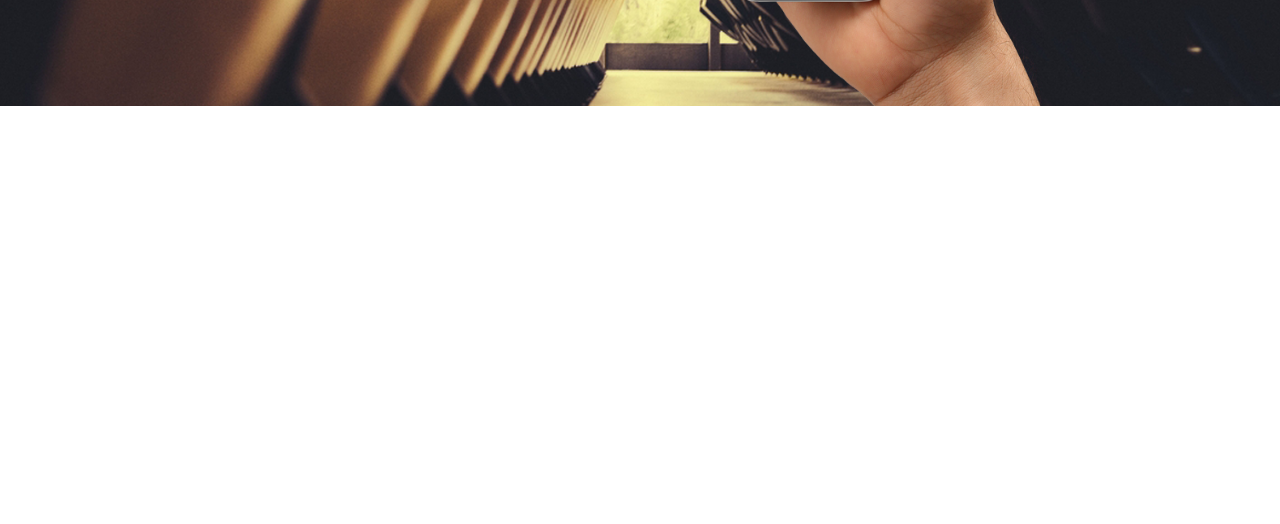
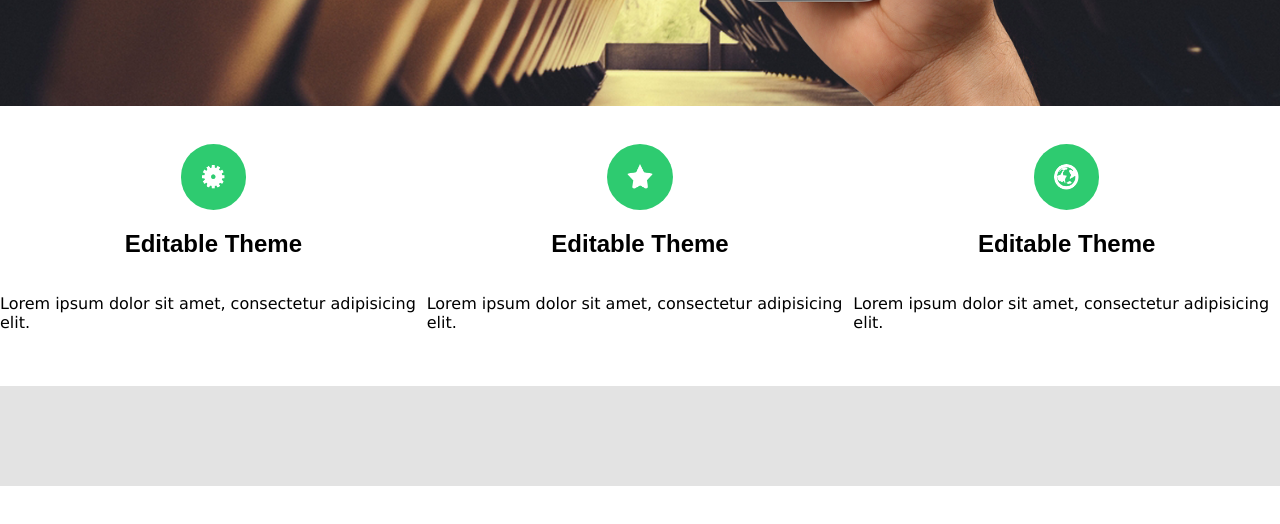
Before and after one commit to jpFerreiraV/notify-site, a plain HTML site: page index.html in a window 1280 px wide. Shown: the part 416-940 px from the top of the page. Drawn offline with Linux system fonts and the light colour scheme.

Commit message:
Criar a main section do site

```diff
--- a/index.html
+++ b/index.html
@@ -32,11 +32,40 @@
                 <img src="imagem/hand.png" alt="" srcset="">
             </div>
         </header>
-        <main>
+        <main class="main">
+            <section class="mainDiv">
+                <div class="section">
+                    <img src="imagem/icone1.png" alt="">
+                    <h2>Editable Theme</h2>
+                    <p>Lorem ipsum dolor sit amet, consectetur adipisicing elit.</p>
+                </div>
+                <div class="section">
+                    <img src="imagem/icone2.png" alt="">
+                    <h2>Editable Theme</h2>
+                    <p>Lorem ipsum dolor sit amet, consectetur adipisicing elit.</p>
+                </div>
+                <div class="section">
+                    <img src="imagem/icone3.png" alt="">
+                    <h2>Editable Theme</h2>
+                    <p>Lorem ipsum dolor sit amet, consectetur adipisicing elit.</p>
+                </div>
 
+            </section>
         </main>
         <section class="contato">
+            <div class="emailVideo">
+                <div class="textoEmail">
+                    <div>
 
+                    </div>
+                    <div>
+
+                    </div>
+                </div>
+                <div class="video">
+
+                </div>
+            </div>
         </section>
         <section class="feedback">
 
--- a/style.css
+++ b/style.css
@@ -14,6 +14,7 @@ body{
         "footer";
 }
 
+/* BANNER */
 header{
     background-image: url(imagem/banner.png);
     background-position: center;
@@ -48,6 +49,7 @@ header h3 span{
 header p {
     width: 75%;
     word-wrap:normal;
+    word-wrap: normal;
 }
 
 .imagens-header{
@@ -76,6 +78,7 @@ header .mao img{
 
 .imagens-header div:hover{
     background-color: #2ecb70;
+    transition: 1s;
 }
 
 main{
@@ -90,6 +93,43 @@ main{
 footer{
     grid-area: footer;
 }
+
+/* FIM DO BANNER */
+/* MAIN */
+.mainDiv{
+    display: flex;
+    justify-content: space-around;
+    align-items: center;
+    height: 35vh;
+    align-content: center;
+}
+.section{
+    display: flex;
+    align-items: center;
+    flex-direction: column;
+}
+.section p{
+    font-family: 'Lucida Sans', 'Lucida Sans Regular', 'Lucida Grande', 'Lucida Sans Unicode', Geneva, Verdana, sans-serif;
+}
+.main img{
+    background-color: rgb(46, 203, 112);
+    border-radius: 100%;
+    padding: 20px;
+    max-width: 2vw;
+    transition: 1s;
+}
+.imgSection{
+    display: flex;
+    justify-content: space-around;
+    width: 100vw;
+}
+/* FIM DO MAIN */
+/* contato */
+.contato{
+    grid-area: contato;
+    background-color: rgb(227, 227, 227 );
+}
+
 
 @media(min-width: 576px){
     header{
```
Also changed, not shown: imagem/notify_psd_theme.jpg.
